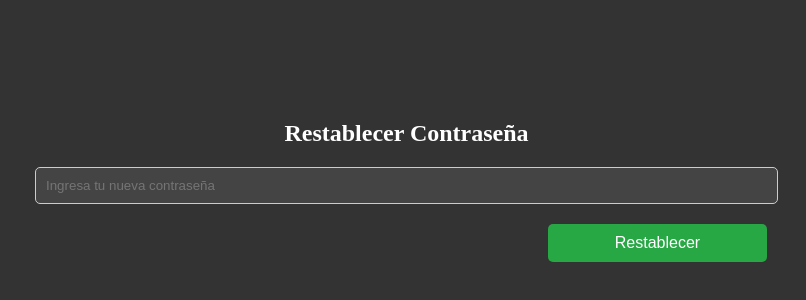
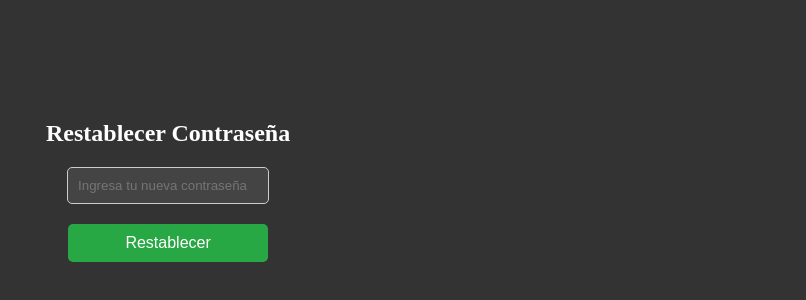
Before and after one commit to juandavidid/Proyecto_TaskMaster_Enyoi, a React (Vite) app in the folder TaskMaster_client/: page /resetpassword/1 in a window 1280 px wide. Shown: the top 300 px of the page, without its empty margins (474-1280 px from the left). Built offline with nearby package versions, Linux system fonts and the light colour scheme.

Commit message:
se Realizaron cambios en el estilo

```diff
--- a/TaskMaster_client/src/components/ResetPassword.jsx
+++ b/TaskMaster_client/src/components/ResetPassword.jsx
@@ -39,7 +39,7 @@ const ResetPassword = () => {
                         onChange={(e) => setPassword(e.target.value)}
                         required
                     />
-                    <button type="submit" onClick={handleClick} className="submit-button">
+                    <button type="submit" onClick={handleClick} className="botonRegistro">
                         Restablecer
                     </button>
 
--- a/TaskMaster_client/src/components/resetpassword.css
+++ b/TaskMaster_client/src/components/resetpassword.css
@@ -20,7 +20,7 @@
 
 /* Estilos para el input */
 .reset-password-form input {
-    width: 100%;
+    width: 180px;
     padding: 10px;
     margin-bottom: 20px;
     border: 1px solid #ccc;
@@ -32,8 +32,8 @@
 }
 
 /* Estilos para el botón de enviar */
-.submit-button {
-    width: 100%;
+.botonRegistro {
+    width: 200px;
     padding: 10px;
     background-color: #28a745;
     border: none;
```
